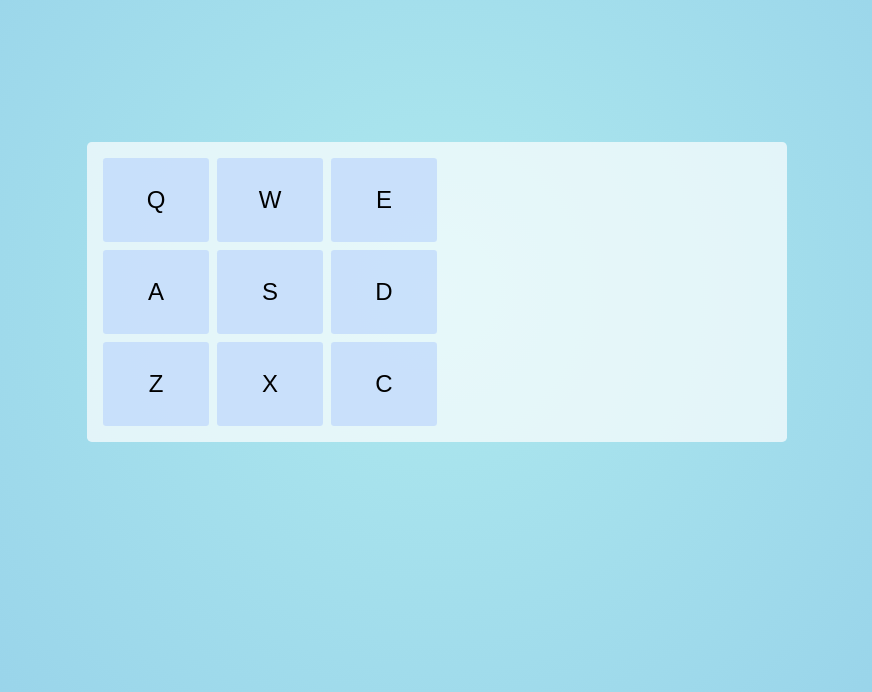
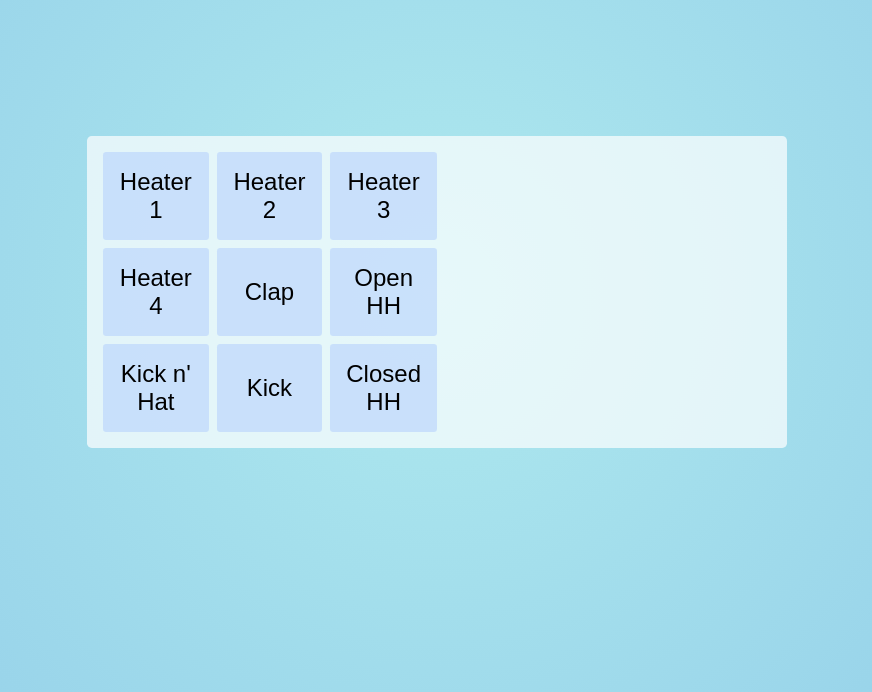
Before and after one commit to br-adriel/drum-machine, a React (Create React App) app: page / in a window 1280 px wide. Shown: the part 108-800 px from the top of the page, without its empty margins (203-1075 px from the left). Built offline with nearby package versions, Linux system fonts and the light colour scheme.

Commit message:
Atualiza array de dados dos audios

```diff
--- a/src/components/DrumpadArea.js
+++ b/src/components/DrumpadArea.js
@@ -5,47 +5,56 @@ const DrumpadArea = (props) => {
   const drumpads = [
     {
       id: "Heater-1",
-      label: "Q",
+      keyboardKey: "Q",
+      label: "Heater 1",
       url: "https://s3.amazonaws.com/freecodecamp/drums/Heater-1.mp3",
     },
     {
       id: "Heater-2",
-      label: "W",
+      keyboardKey: "W",
+      label: "Heater 2",
       url: "https://s3.amazonaws.com/freecodecamp/drums/Heater-2.mp3",
     },
     {
       id: "Heater-3",
-      label: "E",
+      keyboardKey: "E",
+      label: "Heater 3",
       url: "https://s3.amazonaws.com/freecodecamp/drums/Heater-3.mp3",
     },
     {
       id: "Heater-4_1",
-      label: "A",
+      keyboardKey: "A",
+      label: "Heater 4",
       url: "https://s3.amazonaws.com/freecodecamp/drums/Heater-4_1.mp3",
     },
     {
       id: "Heater-6",
-      label: "S",
+      keyboardKey: "S",
+      label: "Clap",
       url: "https://s3.amazonaws.com/freecodecamp/drums/Heater-6.mp3",
     },
     {
       id: "Dsc_Oh",
-      label: "D",
+      keyboardKey: "D",
+      label: "Open HH",
       url: "https://s3.amazonaws.com/freecodecamp/drums/Dsc_Oh.mp3",
     },
     {
       id: "Kick_n_Hat",
-      label: "Z",
+      keyboardKey: "Z",
+      label: "Kick n' Hat",
       url: "https://s3.amazonaws.com/freecodecamp/drums/Kick_n_Hat.mp3",
     },
     {
       id: "RP4_KICK_1",
-      label: "X",
+      keyboardKey: "X",
+      label: "Kick",
       url: "https://s3.amazonaws.com/freecodecamp/drums/RP4_KICK_1.mp3",
     },
     {
       id: "Cev_H2",
-      label: "C",
+      keyboardKey: "C",
+      label: "Closed HH",
       url: "https://s3.amazonaws.com/freecodecamp/drums/Cev_H2.mp3",
     },
   ];
@@ -55,10 +64,12 @@ const DrumpadArea = (props) => {
       {drumpads.map((item) => {
         return (
           <Drumpad
-            key={item.label}
+            key={item.keyboardKey}
+            keyboardKey={item.keyboardKey}
             label={item.label}
             url={item.url}
             id={item.id}
+            setActiveKey={props.setActiveKey}
           />
         );
       })}
```
